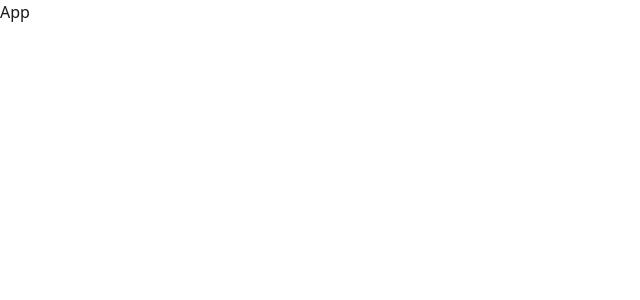
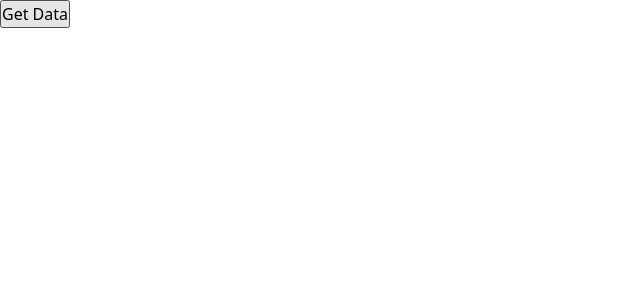
Before and after one commit to Manan03-o-o/ReactJS, a React (Vite) app in the folder 14-api-calling/: page / in a window 1280 px wide. Shown: the top 300 px of the page, without its empty margins (0-640 px from the left). Built offline with nearby package versions, Linux system fonts and the light colour scheme.

Commit message:
added button

```diff
--- a/14-api-calling/src/App.jsx
+++ b/14-api-calling/src/App.jsx
@@ -2,7 +2,9 @@
 
 const App = () => {
   return (
-    <div>App</div>
+    <div>
+      <button> Get Data</button>
+    </div>
   )
 }
 
```
